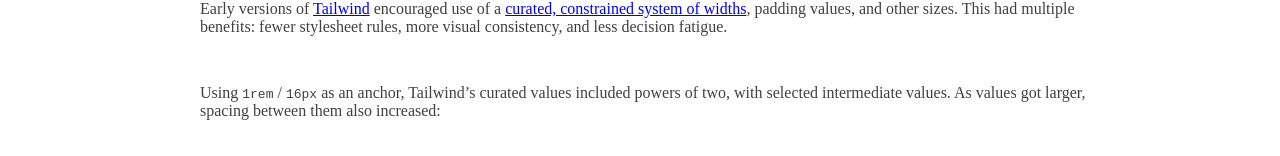
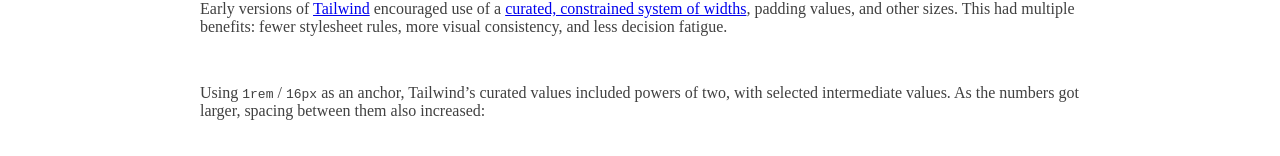
Before and after one commit to jfrancos/objectivelyround, a Svelte app: page / in a window 1280 px wide. Shown: the part 400-556 px from the top of the page. Built offline with nearby package versions, Linux system fonts and the light colour scheme.

Commit message:
wording-wip

```diff
--- a/src/App.svelte
+++ b/src/App.svelte
@@ -170,8 +170,8 @@
 
       <p>
         Using <RemPx px={16} /> as an anchor, Tailwind’s curated values included
-        powers of two, with selected intermediate values. As values got larger, spacing
-        between them also increased:
+        powers of two, with selected intermediate values. As the numbers got larger,
+        spacing between them also increased:
       </p>
 
       <div class="flex justify-evenly flex-wrap gap-6 p-1">
```
